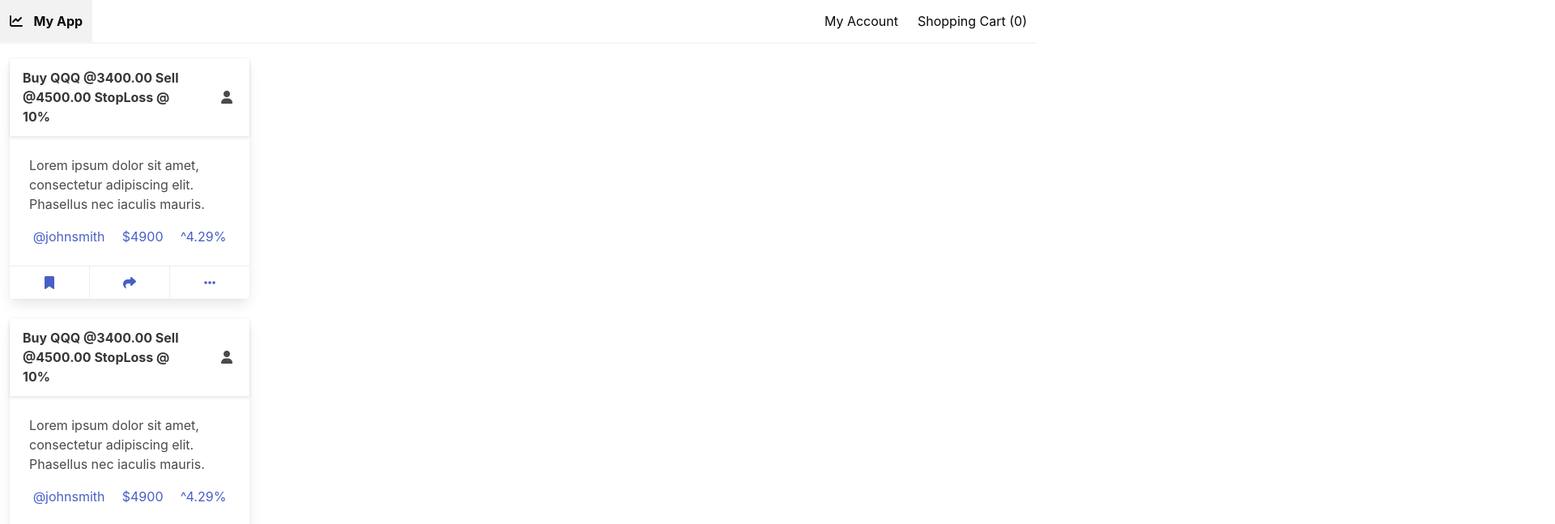
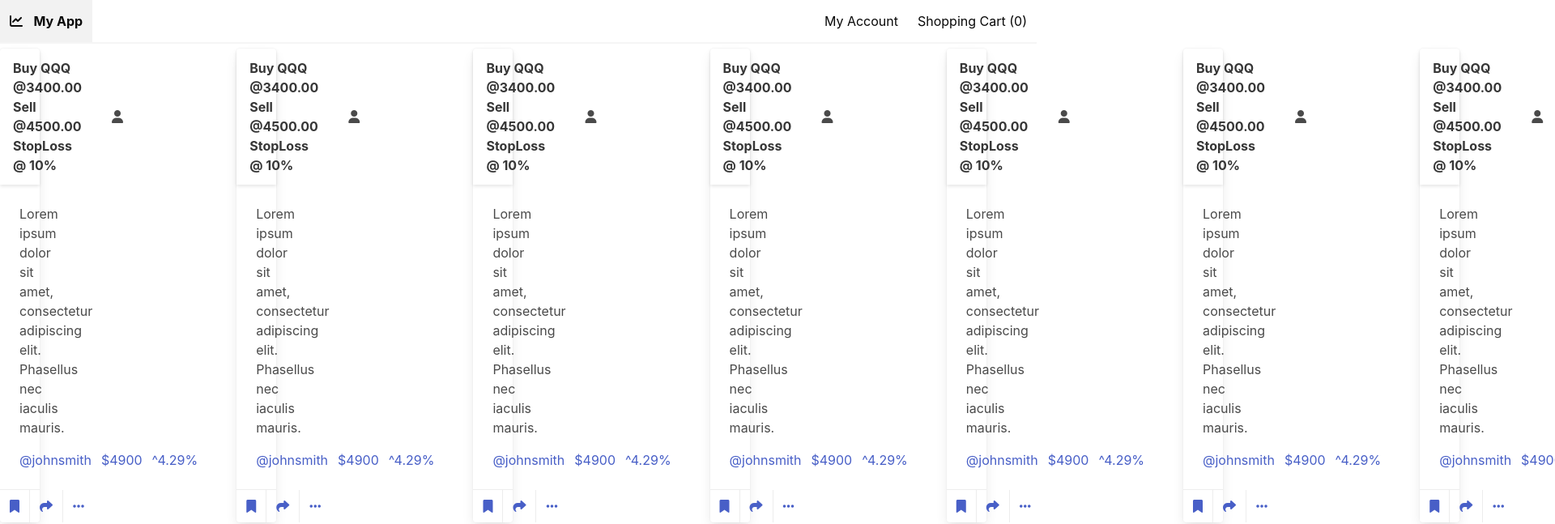
Before and after one commit to helmnt/yce536-rb, a React (Create React App) app: page / in a window 1280 px wide. Shown: the top 647 px of the page at 81% size, 1920 px wide, since content can reach past the window. Built offline with nearby package versions, Linux system fonts and the light colour scheme.

Commit message:
1 file modified, 1 added; intermedia commit before making big changes

```diff
--- a/src/App.js
+++ b/src/App.js
@@ -2,17 +2,13 @@ import React from 'react';
 import './style.css';
 import TopNavBar from './TopNavBar';
 import BottomInputBar from './BottomInputBar';
-import Pick from './Pick';
+import Picks from './Picks';
 
 export default function App() {
   return (
     <>
       <TopNavBar />
-      <Pick />
-      <Pick />
-      <Pick />
-      <Pick />
-      <Pick />
+      <Picks />
       <BottomInputBar />
     </>
   );
--- /dev/null
+++ b/src/Picks.js
@@ -0,0 +1,28 @@
+import React from 'react';
+import Pick from './Pick';
+
+export default function Picks() {
+  return (
+    <>
+      <div className="Columns">
+        <Pick />
+        <Pick />
+        <Pick />
+        <Pick />
+        <Pick />
+        <Pick />
+        <Pick />
+        <Pick />
+        <Pick />
+        <Pick />
+        <Pick />
+        <Pick />
+        <Pick />
+        <Pick />
+        <Pick />
+        <Pick />
+        <Pick />
+      </div>
+    </>
+  );
+}
```
